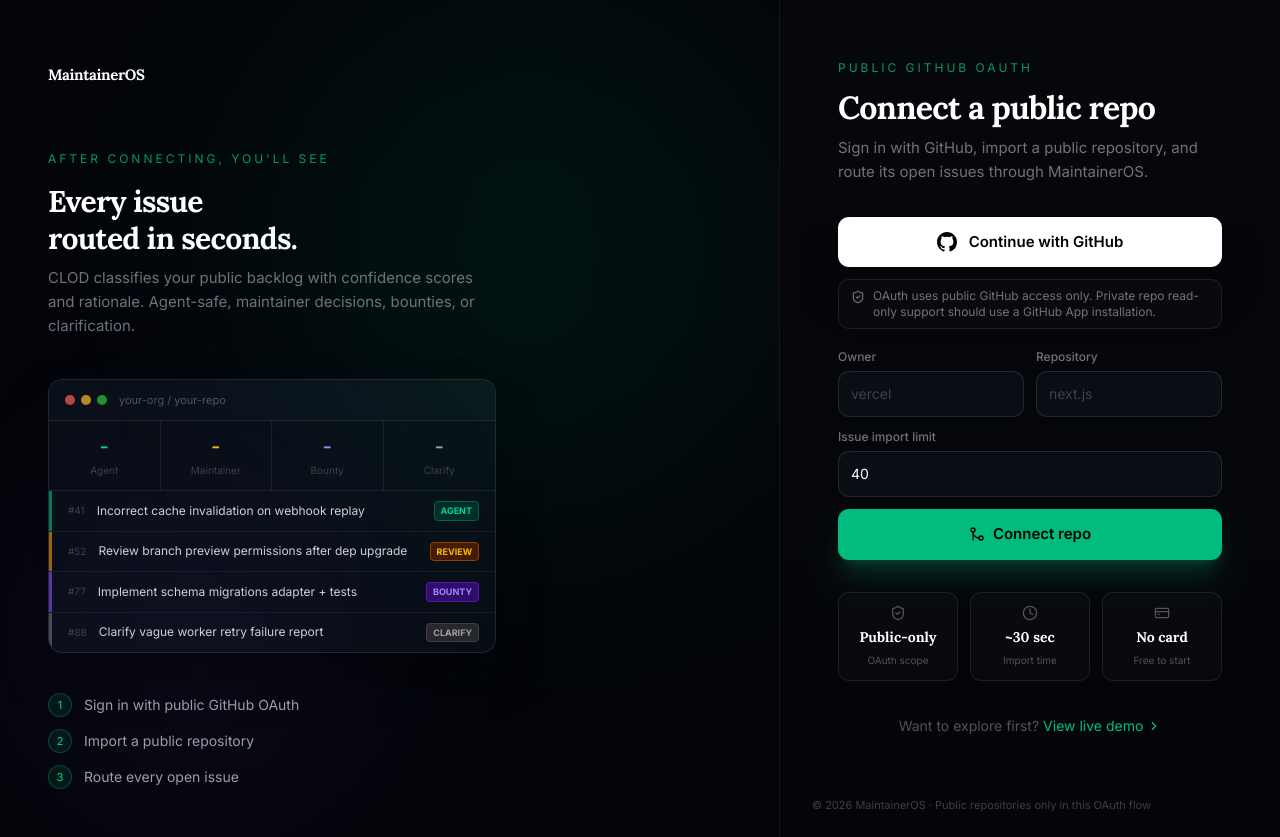
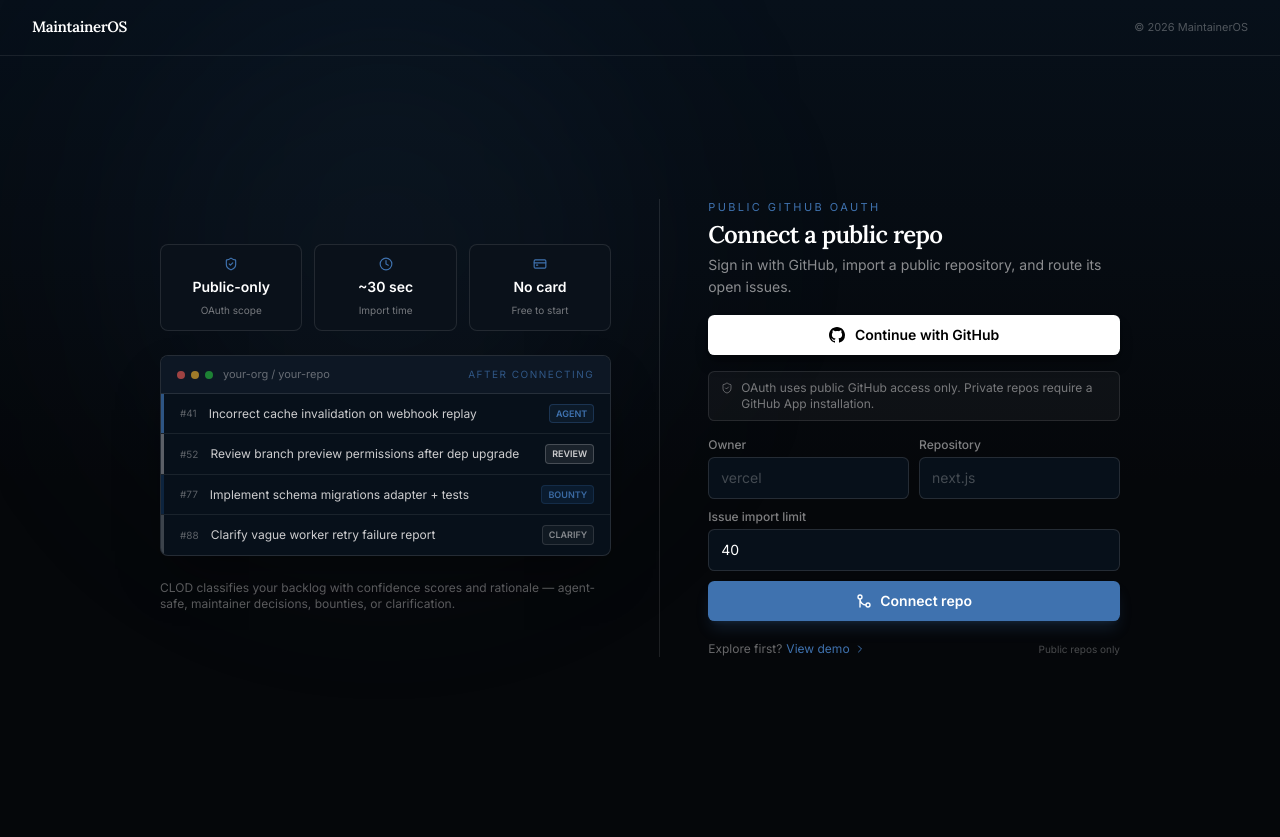
Before and after one commit to obro79/maintainerOS, a Next.js app: page /connect in a window 1280 px wide. After the commit the page ends 800 px from the top, so only its background shows below. Built offline with nearby package versions, Linux system fonts and the light colour scheme.

Commit message:
Revamped connect login page

```diff
--- a/app/connect/page.tsx
+++ b/app/connect/page.tsx
@@ -9,23 +9,17 @@
 
 function GitHubMark() {
   return (
-    <svg viewBox="0 0 20 20" className="size-5 shrink-0" fill="currentColor">
+    <svg viewBox="0 0 20 20" className="size-4 shrink-0" fill="currentColor">
       <path fillRule="evenodd" clipRule="evenodd" d="M10 0C4.477 0 0 4.484 0 10.017c0 4.425 2.865 8.18 6.839 9.504.5.092.682-.217.682-.483 0-.237-.008-.868-.013-1.703-2.782.605-3.369-1.343-3.369-1.343-.454-1.158-1.11-1.466-1.11-1.466-.908-.62.069-.608.069-.608 1.003.07 1.531 1.032 1.531 1.032.892 1.53 2.341 1.088 2.91.832.092-.647.35-1.088.636-1.338-2.22-.253-4.555-1.113-4.555-4.951 0-1.093.39-1.988 1.029-2.688-.103-.253-.446-1.272.098-2.65 0 0 .84-.27 2.75 1.026A9.564 9.564 0 0 1 10 4.844c.85.004 1.705.115 2.504.337 1.909-1.296 2.747-1.027 2.747-1.027.546 1.379.203 2.398.1 2.651.64.7 1.028 1.595 1.028 2.688 0 3.848-2.339 4.695-4.566 4.942.359.31.678.921.678 1.856 0 1.338-.012 2.419-.012 2.747 0 .268.18.58.688.482A10.019 10.019 0 0 0 20 10.017C20 4.484 15.522 0 10 0z" />
     </svg>
   );
 }
 
 const PREVIEW_ISSUES = [
-  { id: '#41', title: 'Incorrect cache invalidation on webhook replay', badge: 'AGENT', badgeCls: 'bg-emerald-950 text-emerald-400 border-emerald-800', bar: 'bg-emerald-500' },
-  { id: '#52', title: 'Review branch preview permissions after dep upgrade', badge: 'REVIEW', badgeCls: 'bg-amber-950 text-amber-400 border-amber-800', bar: 'bg-amber-500' },
-  { id: '#77', title: 'Implement schema migrations adapter + tests', badge: 'BOUNTY', badgeCls: 'bg-violet-950 text-violet-400 border-violet-800', bar: 'bg-violet-500' },
-  { id: '#88', title: 'Clarify vague worker retry failure report', badge: 'CLARIFY', badgeCls: 'bg-zinc-800 text-zinc-400 border-zinc-700', bar: 'bg-zinc-500' },
-];
-
-const STEPS = [
-  { n: '1', label: 'Sign in with public GitHub OAuth' },
-  { n: '2', label: 'Import a public repository' },
-  { n: '3', label: 'Route every open issue' },
+  { id: '#41', title: 'Incorrect cache invalidation on webhook replay',  badge: 'AGENT',   badgeCls: 'text-[#3F72AF] border-[#3F72AF]/30 bg-[#3F72AF]/10', bar: 'bg-[#3F72AF]' },
+  { id: '#52', title: 'Review branch preview permissions after dep upgrade', badge: 'REVIEW', badgeCls: 'text-[#F9F7F7]/80 border-[#F9F7F7]/20 bg-[#F9F7F7]/8', bar: 'bg-[#F9F7F7]/50' },
+  { id: '#77', title: 'Implement schema migrations adapter + tests',     badge: 'BOUNTY',  badgeCls: 'text-[#3F72AF]/90 border-[#3F72AF]/20 bg-[#112D4E]/40', bar: 'bg-[#112D4E]' },
+  { id: '#88', title: 'Clarify vague worker retry failure report',       badge: 'CLARIFY', badgeCls: 'text-[#F9F7F7]/50 border-[#F9F7F7]/12 bg-white/4',     bar: 'bg-white/30' },
 ];
 
 const OWNER_REPO_PATTERN = /^[a-zA-Z0-9_.-]+$/;
@@ -84,73 +78,134 @@
 
   return (
     <ConnectShell>
-      <div className="mb-8">
-        <p className="mb-3 font-mono text-xs uppercase tracking-[0.25em] text-emerald-500/80">Public GitHub OAuth</p>
-        <h1 className="mb-2 font-heading text-[2rem] font-bold leading-tight tracking-tight text-white">
+      {/* ── Left: preview panel ── */}
+      <div className="hidden flex-col justify-center gap-6 lg:flex lg:w-[52%] lg:pr-12">
+        {/* Stats */}
+        <div className="grid grid-cols-3 gap-3">
+          {[
+            { Icon: ShieldCheck, stat: 'Public-only', label: 'OAuth scope' },
+            { Icon: Clock,       stat: '~30 sec',     label: 'Import time' },
+            { Icon: CreditCard,  stat: 'No card',     label: 'Free to start' },
+          ].map(({ Icon, stat, label }) => (
+            <div key={label} className="flex flex-col items-center gap-1.5 rounded-lg border border-[#F9F7F7]/10 bg-[#0A111A] p-3 text-center">
+              <Icon className="size-3.5 text-[#3F72AF]" />
+              <div className="text-sm font-semibold text-white">{stat}</div>
+              <div className="text-[10px] text-[#F9F7F7]/45">{label}</div>
+            </div>
+          ))}
+        </div>
+
+        {/* Issue preview */}
+        <div className="overflow-hidden rounded-lg border border-[#F9F7F7]/12 bg-[#07101A] shadow-2xl shadow-black/45">
+          <div className="flex items-center justify-between border-b border-[#F9F7F7]/10 bg-[#0D1724] px-4 py-2.5">
+            <div className="flex items-center gap-2.5">
+              <div className="flex gap-1.5">
+                {['bg-[#ff5f57]', 'bg-[#ffbd2e]', 'bg-[#28c840]'].map((c, i) => (
+                  <span key={i} className={cn('size-2 rounded-full opacity-60', c)} />
+                ))}
+              </div>
+              <span className="font-mono text-[11px] text-[#F9F7F7]/38">your-org / your-repo</span>
+            </div>
+            <span className="font-mono text-[10px] uppercase tracking-[0.15em] text-[#3F72AF]/70">After connecting</span>
+          </div>
+          {PREVIEW_ISSUES.map((row) => (
+            <div key={row.id} className="flex items-center overflow-hidden border-b border-[#F9F7F7]/8 last:border-b-0 hover:bg-white/[0.02] transition-colors">
+              <div className={cn('w-[3px] shrink-0 self-stretch opacity-70', row.bar)} />
+              <div className="flex min-w-0 flex-1 items-center gap-3 px-4 py-2.5">
+                <span className="shrink-0 font-mono text-[10px] text-[#F9F7F7]/35">{row.id}</span>
+                <span className="flex-1 truncate text-xs text-[#F9F7F7]/82">{row.title}</span>
+                <span className={cn('shrink-0 rounded border px-1.5 py-0.5 font-mono text-[9px] font-semibold', row.badgeCls)}>
+                  {row.badge}
+                </span>
+              </div>
+            </div>
+          ))}
+        </div>
+
+        <p className="text-xs text-[#F9F7F7]/35">
+          CLOD classifies your backlog with confidence scores and rationale — agent-safe, maintainer decisions, bounties, or clarification.
+        </p>
+      </div>
+
+      {/* ── Right: form panel ── */}
+      <div className="w-full lg:w-[48%] lg:border-l lg:border-[#F9F7F7]/10 lg:pl-12">
+        <motion.div
+          initial={{ opacity: 0, y: 20 }}
+          animate={{ opacity: 1, y: 0 }}
+          transition={{ duration: 0.5, ease: [0.22, 1, 0.36, 1] }}
+          className="space-y-4">
+
+          <div>
+            <p className="mb-1 font-mono text-[11px] uppercase tracking-[0.22em] text-[#3F72AF]">Public GitHub OAuth</p>
+            <h1 className="font-heading text-2xl font-semibold leading-tight tracking-[-0.03em] text-white">
               Connect a public repo
             </h1>
-        <p className="text-[15px] leading-relaxed text-zinc-500">
-          Sign in with GitHub, import a public repository, and route its open issues through MaintainerOS.
+            <p className="mt-1 text-sm leading-relaxed text-[#F9F7F7]/55">
+              Sign in with GitHub, import a public repository, and route its open issues.
             </p>
           </div>
 
           <motion.a
             href="/api/auth/github/start"
-        whileHover={{ scale: 1.02, y: -1 }}
-        whileTap={{ scale: 0.98 }}
-        className="mb-3 flex w-full items-center justify-center gap-3 rounded-xl bg-white px-6 py-3.5 text-[15px] font-semibold text-black shadow-2xl shadow-black/50 transition-all duration-200 hover:bg-zinc-100">
+            whileHover={{ scale: 1.015, y: -1 }}
+            whileTap={{ scale: 0.985 }}
+            className="flex w-full items-center justify-center gap-2.5 rounded-md bg-white px-5 py-2.5 text-sm font-semibold text-black shadow-lg shadow-black/30 transition-colors hover:bg-[#F9F7F7]/90">
             <GitHubMark />
             {isOAuthConnected ? 'Reconnect GitHub' : 'Continue with GitHub'}
           </motion.a>
 
           <div className={cn(
-        'mb-5 flex items-start gap-2 rounded-xl border px-3 py-2 text-xs',
-        isOAuthConnected ? 'border-emerald-500/20 bg-emerald-500/10 text-emerald-200' : 'border-white/8 bg-white/[0.02] text-zinc-500',
+            'flex items-start gap-2 rounded-md border px-3 py-2 text-xs',
+            isOAuthConnected
+              ? 'border-[#3F72AF]/25 bg-[#3F72AF]/8 text-[#F9F7F7]/80'
+              : 'border-[#F9F7F7]/10 bg-[#F9F7F7]/4 text-[#F9F7F7]/45',
           )}>
-        {isOAuthConnected ? <CheckCircle2 className="mt-0.5 size-3.5 shrink-0" /> : <ShieldCheck className="mt-0.5 size-3.5 shrink-0" />}
+            {isOAuthConnected
+              ? <CheckCircle2 className="mt-0.5 size-3 shrink-0 text-[#3F72AF]" />
+              : <ShieldCheck className="mt-0.5 size-3 shrink-0 text-[#F9F7F7]/35" />}
             <span>
               {isOAuthConnected
                 ? `Signed in as ${ownerFromGitHub}. Choose a public repository to import.`
-            : 'OAuth uses public GitHub access only. Private repo read-only support should use a GitHub App installation.'}
+                : 'OAuth uses public GitHub access only. Private repos require a GitHub App installation.'}
             </span>
           </div>
 
-      <form onSubmit={importRepository} className="space-y-3">
-        <div className="grid gap-3 sm:grid-cols-2">
+          <form onSubmit={importRepository} className="space-y-2.5">
+            <div className="grid gap-2.5 sm:grid-cols-2">
               <label className="block">
-            <span className="mb-1.5 block text-xs font-medium text-zinc-500">Owner</span>
+                <span className="mb-1 block text-xs font-medium text-[#F9F7F7]/50">Owner</span>
                 <input
                   value={owner}
-              onChange={(event) => setOwner(event.target.value)}
+                  onChange={(e) => setOwner(e.target.value)}
                   placeholder="vercel"
                   autoComplete="off"
-              className="w-full rounded-xl border border-white/10 bg-[#080d14] px-3 py-3 text-sm text-white outline-none transition-colors placeholder:text-zinc-700 focus:border-emerald-500/50" />
+                  className="w-full rounded-md border border-[#F9F7F7]/12 bg-[#07101A] px-3 py-2.5 text-sm text-white outline-none transition-colors placeholder:text-[#F9F7F7]/25 focus:border-[#3F72AF]/50" />
               </label>
               <label className="block">
-            <span className="mb-1.5 block text-xs font-medium text-zinc-500">Repository</span>
+                <span className="mb-1 block text-xs font-medium text-[#F9F7F7]/50">Repository</span>
                 <input
                   value={repo}
-              onChange={(event) => setRepo(event.target.value)}
+                  onChange={(e) => setRepo(e.target.value)}
                   placeholder="next.js"
                   autoComplete="off"
-              className="w-full rounded-xl border border-white/10 bg-[#080d14] px-3 py-3 text-sm text-white outline-none transition-colors placeholder:text-zinc-700 focus:border-emerald-500/50" />
+                  className="w-full rounded-md border border-[#F9F7F7]/12 bg-[#07101A] px-3 py-2.5 text-sm text-white outline-none transition-colors placeholder:text-[#F9F7F7]/25 focus:border-[#3F72AF]/50" />
               </label>
             </div>
 
             <label className="block">
-          <span className="mb-1.5 block text-xs font-medium text-zinc-500">Issue import limit</span>
+              <span className="mb-1 block text-xs font-medium text-[#F9F7F7]/50">Issue import limit</span>
               <input
                 type="number"
                 min={1}
                 max={100}
                 value={limit}
-            onChange={(event) => setLimit(Number(event.target.value))}
-            className="w-full rounded-xl border border-white/10 bg-[#080d14] px-3 py-3 text-sm text-white outline-none transition-colors focus:border-emerald-500/50" />
+                onChange={(e) => setLimit(Number(e.target.value))}
+                className="w-full rounded-md border border-[#F9F7F7]/12 bg-[#07101A] px-3 py-2.5 text-sm text-white outline-none transition-colors focus:border-[#3F72AF]/50" />
             </label>
 
             {error && (
-          <div className="flex items-start gap-2 rounded-xl border border-red-500/20 bg-red-500/10 px-3 py-2 text-xs text-red-200">
-            <AlertCircle className="mt-0.5 size-3.5 shrink-0" />
+              <div className="flex items-start gap-2 rounded-md border border-red-500/20 bg-red-500/8 px-3 py-2 text-xs text-red-300">
+                <AlertCircle className="mt-0.5 size-3 shrink-0" />
                 <span>{error}</span>
               </div>
             )}
@@ -158,33 +213,23 @@
             <motion.button
               type="submit"
               disabled={status === 'importing'}
-          whileHover={{ scale: status === 'importing' ? 1 : 1.02, y: status === 'importing' ? 0 : -1 }}
-          whileTap={{ scale: status === 'importing' ? 1 : 0.98 }}
-          className="flex w-full items-center justify-center gap-2 rounded-xl bg-emerald-500 px-6 py-3.5 text-[15px] font-semibold text-black shadow-xl shadow-emerald-500/20 transition-all duration-200 hover:bg-emerald-400 disabled:cursor-not-allowed disabled:opacity-70">
+              whileHover={{ scale: status === 'importing' ? 1 : 1.015, y: status === 'importing' ? 0 : -1 }}
+              whileTap={{ scale: status === 'importing' ? 1 : 0.985 }}
+              className="flex w-full items-center justify-center gap-2 rounded-md bg-[#3F72AF] px-5 py-2.5 text-sm font-semibold text-white shadow-lg shadow-[#3F72AF]/20 transition-colors hover:bg-[#4d83c4] disabled:cursor-not-allowed disabled:opacity-60">
               {status === 'importing' ? <Loader2 className="size-4 animate-spin" /> : <GitMerge className="size-4" />}
-          {status === 'importing' ? `Importing ${repoPath}` : 'Connect repo'}
+              {status === 'importing' ? `Importing ${repoPath}…` : 'Connect repo'}
             </motion.button>
           </form>
 
-      <div className="my-8 grid grid-cols-3 gap-3">
-        {[
-          { Icon: ShieldCheck, stat: 'Public-only', label: 'OAuth scope' },
-          { Icon: Clock, stat: '~30 sec', label: 'Import time' },
-          { Icon: CreditCard, stat: 'No card', label: 'Free to start' },
-        ].map(({ Icon, stat, label }) => (
-          <div key={label} className="flex flex-col items-center gap-1.5 rounded-xl border border-white/8 bg-white/[0.02] p-3 text-center">
-            <Icon className="size-4 text-zinc-600" />
-            <div className="font-heading text-sm font-bold text-white">{stat}</div>
-            <div className="text-[10px] text-zinc-600">{label}</div>
+          <div className="flex items-center justify-between pt-1">
+            <Link href="/demo" className="inline-flex items-center gap-1 text-xs text-[#F9F7F7]/40 transition-colors hover:text-[#F9F7F7]/70">
+              Explore first?
+              <span className="text-[#3F72AF]">View demo</span>
+              <ChevronRight className="size-3 text-[#3F72AF]" />
+            </Link>
+            <p className="text-[10px] text-[#F9F7F7]/28">Public repos only</p>
           </div>
-        ))}
-      </div>
-
-      <div className="text-center">
-        <Link href="/demo" className="inline-flex items-center gap-1 text-sm text-zinc-600 transition-colors hover:text-zinc-400">
-          Want to explore first? <span className="text-emerald-500">View live demo</span>
-          <ChevronRight className="size-3.5 text-emerald-500" />
-        </Link>
+        </motion.div>
       </div>
     </ConnectShell>
   );
@@ -192,7 +237,7 @@
 
 function ConnectLoading() {
   return (
-    <div className="flex items-center gap-2 rounded-xl border border-white/8 bg-white/[0.02] px-4 py-3 text-sm text-zinc-500">
+    <div className="flex items-center gap-2 rounded-md border border-[#F9F7F7]/10 bg-[#F9F7F7]/4 px-4 py-3 text-sm text-[#F9F7F7]/45">
       <Loader2 className="size-4 animate-spin" />
       Loading connect flow
     </div>
@@ -201,93 +246,33 @@
 
 function ConnectShell({ children }: { children: ReactNode }) {
   return (
-    <div className="flex min-h-screen overflow-x-hidden bg-[#030509] font-sans text-white">
-      <div className="relative hidden flex-1 flex-col overflow-hidden border-r border-white/6 p-12 pt-16 lg:flex">
-        <div className="pointer-events-none absolute right-0 top-0 h-[500px] w-[500px] rounded-full bg-emerald-500/8 blur-[120px]" />
-        <div className="pointer-events-none absolute bottom-0 left-0 h-[400px] w-[400px] rounded-full bg-violet-500/5 blur-[100px]" />
-        <Link href="/" className="mb-16 inline-block font-heading text-[15px] font-bold tracking-tight text-white">
+    <div className="relative flex h-screen overflow-hidden bg-[#05070A] font-sans text-white">
+      {/* Subtle grid */}
+      <div
+        aria-hidden
+        className="pointer-events-none absolute inset-0 z-0 opacity-[0.03]"
+        style={{
+          backgroundImage:
+            'linear-gradient(rgba(251,247,218,.9) 1px,transparent 1px),linear-gradient(90deg,rgba(251,247,218,.9) 1px,transparent 1px)',
+          backgroundSize: '64px 64px',
+        }}
+      />
+      {/* Glow */}
+      <div className="pointer-events-none absolute inset-0 z-0 bg-[linear-gradient(180deg,#07101A_0%,#05070A_60%)]" />
+      <div className="pointer-events-none absolute left-[30%] top-0 z-0 h-[500px] w-[500px] -translate-x-1/2 rounded-full bg-[#3F72AF]/8 blur-[120px]" />
+
+      {/* Nav bar */}
+      <div className="absolute left-0 right-0 top-0 z-10 flex h-14 items-center justify-between px-8 border-b border-[#F9F7F7]/8">
+        <Link href="/" className="font-heading text-[15px] font-semibold tracking-tight text-white">
           MaintainerOS
         </Link>
-        <div className="flex flex-1 flex-col justify-center">
-          <div className="max-w-md">
-            <p className="mb-4 font-mono text-xs uppercase tracking-[0.25em] text-emerald-500/80">After connecting, you&apos;ll see</p>
-            <h2 className="mb-2 font-heading text-3xl font-bold leading-tight tracking-tight text-white">
-              Every issue<br />routed in seconds.
-            </h2>
-            <p className="mb-10 text-[15px] leading-relaxed text-zinc-500">
-              CLOD classifies your public backlog with confidence scores and rationale. Agent-safe, maintainer decisions, bounties, or clarification.
-            </p>
-
-            <div className="mb-10 overflow-hidden rounded-2xl border border-white/10 bg-[#080d14] shadow-2xl shadow-black/60">
-              <div className="flex items-center gap-3 border-b border-white/8 bg-[#0a1018] px-4 py-3">
-                <div className="flex gap-1.5">
-                  {['bg-[#ff5f57]', 'bg-[#ffbd2e]', 'bg-[#28c840]'].map((color, index) => (
-                    <span key={index} className={cn('size-2.5 rounded-full opacity-70', color)} />
-                  ))}
-                </div>
-                <span className="font-mono text-[11px] text-zinc-600">your-org / your-repo</span>
-              </div>
-              <div className="grid grid-cols-4 border-b border-white/8 text-center">
-                {[
-                  { n: '-', label: 'Agent', color: 'text-emerald-400' },
-                  { n: '-', label: 'Maintainer', color: 'text-amber-400' },
-                  { n: '-', label: 'Bounty', color: 'text-violet-400' },
-                  { n: '-', label: 'Clarify', color: 'text-zinc-400' },
-                ].map((lane) => (
-                  <div key={lane.label} className="border-r border-white/8 px-3 py-3 last:border-r-0">
-                    <div className={cn('font-heading text-lg font-bold', lane.color)}>{lane.n}</div>
-                    <div className="mt-0.5 text-[10px] text-zinc-700">{lane.label}</div>
-                  </div>
-                ))}
-              </div>
-              {PREVIEW_ISSUES.map((row) => (
-                <div key={row.id} className="flex items-center gap-0 overflow-hidden border-b border-white/5 transition-colors last:border-b-0 hover:bg-white/[0.02]">
-                  <div className={cn('w-[3px] shrink-0 self-stretch opacity-60', row.bar)} />
-                  <div className="flex min-w-0 flex-1 items-center gap-3 px-4 py-2.5">
-                    <span className="shrink-0 font-mono text-[10px] text-zinc-700">{row.id}</span>
-                    <span className="flex-1 truncate text-xs text-zinc-300">{row.title}</span>
-                    <span className={cn('shrink-0 rounded border px-1.5 py-0.5 font-mono text-[9px] font-bold', row.badgeCls)}>
-                      {row.badge}
-                    </span>
-                  </div>
-                </div>
-              ))}
+        <p className="text-[11px] text-[#F9F7F7]/30">© 2026 MaintainerOS</p>
       </div>
 
-            <div className="space-y-3">
-              {STEPS.map((step) => (
-                <div key={step.n} className="flex items-center gap-3">
-                  <span className="flex size-6 shrink-0 items-center justify-center rounded-full border border-emerald-500/30 bg-emerald-500/10 font-mono text-[11px] text-emerald-400">
-                    {step.n}
-                  </span>
-                  <span className="text-sm text-zinc-400">{step.label}</span>
-                </div>
-              ))}
-            </div>
-          </div>
-        </div>
-      </div>
-
-      <div className="relative flex flex-1 flex-col lg:max-w-[500px]">
-        <div className="pointer-events-none absolute inset-0 bg-gradient-to-b from-white/[0.01] to-transparent" />
-        <div className="p-6 pb-0 lg:hidden">
-          <Link href="/" className="font-heading text-[15px] font-bold tracking-tight text-white">
-            MaintainerOS
-          </Link>
-        </div>
-        <div className="flex flex-1 items-center justify-center px-8 py-12">
-          <motion.div
-            initial={{ opacity: 0, y: 24 }}
-            animate={{ opacity: 1, y: 0 }}
-            transition={{ duration: 0.55, ease: [0.22, 1, 0.36, 1] }}
-            className="w-full max-w-sm">
+      {/* Main content */}
+      <div className="relative z-10 flex w-full items-center justify-center px-8 pt-14">
+        <div className="flex w-full max-w-[960px] items-center gap-0">
           {children}
-          </motion.div>
-        </div>
-        <div className="px-8 pb-6 text-center lg:text-left">
-          <p className="text-[11px] text-zinc-700">
-            © 2026 MaintainerOS · Public repositories only in this OAuth flow
-          </p>
         </div>
       </div>
     </div>
```
Also changed, not shown: .claude/settings.json (added). Lines whose indentation alone changed are shown as unchanged.
